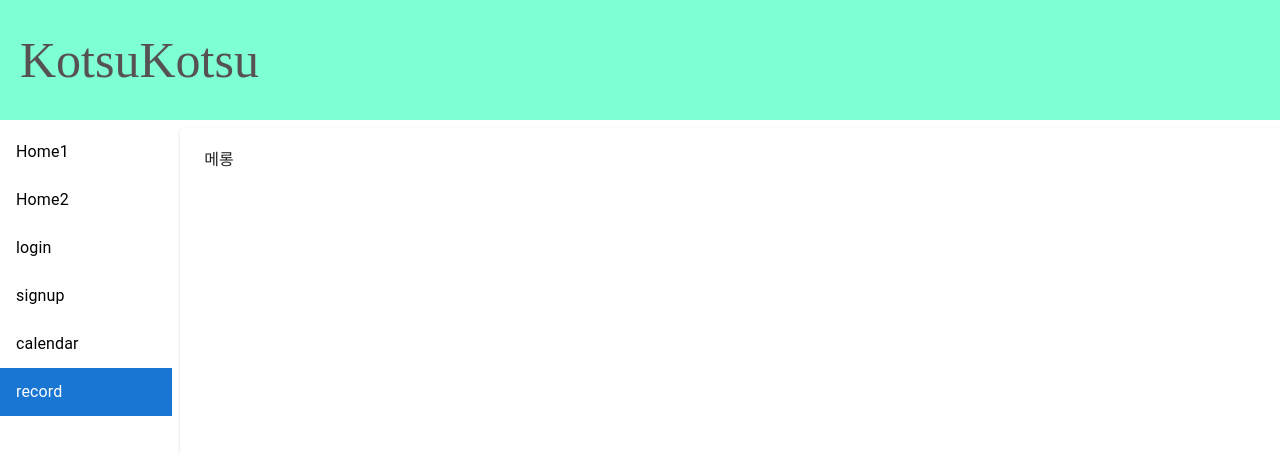
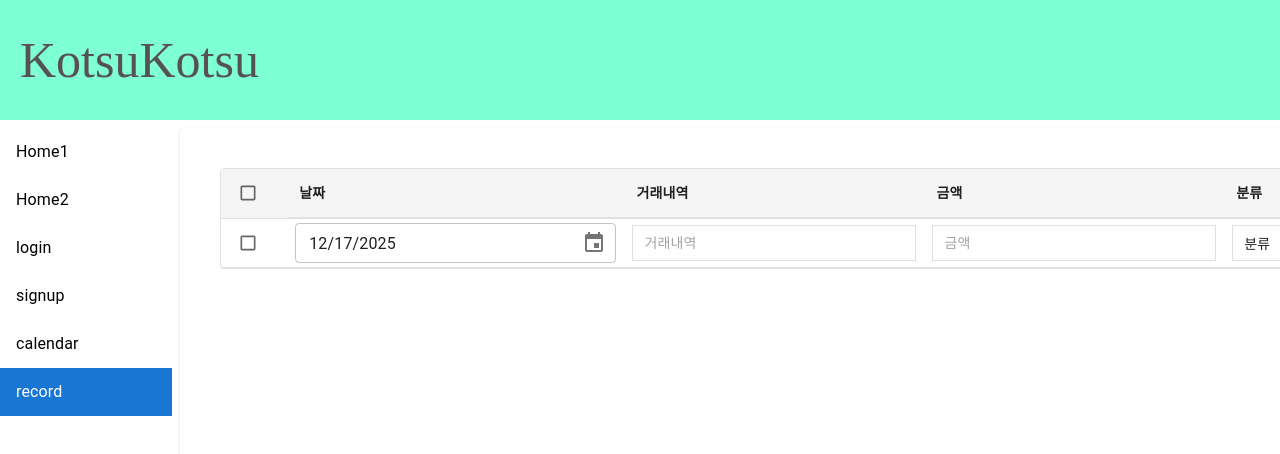
Before and after one commit to Asue0/kotsukotsu-ui, a React (Vite) app: page /record in a window 1280 px wide. Shown: the top 454 px of the page. Built offline with nearby package versions, Linux system fonts and the light colour scheme.

Commit message:
수입/지출 페이지 견본 완성 -> 성능 개선 작업중

```diff
--- a/package.json
+++ b/package.json
@@ -15,8 +15,10 @@
     "@hookform/resolvers": "^5.2.2",
     "@mui/icons-material": "^7.3.7",
     "@mui/material": "^7.3.6",
+    "@mui/x-date-pickers": "^8.27.0",
     "@reduxjs/toolkit": "^2.11.1",
     "axios": "^1.13.2",
+    "dayjs": "^1.11.19",
     "react": "^19.2.0",
     "react-dom": "^19.2.0",
     "react-hook-form": "^7.68.0",
--- /dev/null
+++ b/src/pages/record/DataTable.tsx
@@ -0,0 +1,290 @@
+import { ChangeEvent, useState } from "react";
+import {
+  Box,
+  Table,
+  TableBody,
+  TableCell,
+  TableContainer,
+  TableHead,
+  TableRow,
+  Paper,
+  Checkbox,
+  TextField,
+  Button,
+} from "@mui/material";
+import { DatePicker } from "@mui/x-date-pickers/DatePicker";
+import { LocalizationProvider } from "@mui/x-date-pickers/LocalizationProvider";
+import { AdapterDayjs } from "@mui/x-date-pickers/AdapterDayjs";
+import dayjs, { Dayjs } from "dayjs";
+import DeleteIcon from "@mui/icons-material/Delete";
+import AddIcon from "@mui/icons-material/Add";
+
+export interface TableRowData {
+  id: string;
+  selected: boolean;
+  date: Dayjs | null;
+  particulars: string;
+  amount: string;
+  category: string;
+  memo: string;
+}
+
+const CATEGORIES = [
+  { value: "food", label: "식비" },
+  { value: "transport", label: "교통비" },
+  { value: "entertainment", label: "여가" },
+  { value: "shopping", label: "쇼핑" },
+  { value: "etc", label: "기타" },
+];
+
+// 입력 영역 스타일
+const cellInputSx = {
+  width: "100%",
+  "& .MuiInputBase-input": {
+    padding: "8px 12px",
+    fontSize: "0.875rem",
+  },
+  "& .MuiOutlinedInput-root": {
+    borderRadius: 0,
+    "& fieldset": {
+      borderColor: "#e0e0e0",
+    },
+    "&:hover fieldset": {
+      borderColor: "#9e9e9e",
+    },
+    "&.Mui-focused fieldset": {
+      borderColor: "#1976d2",
+      borderWidth: 1,
+    },
+  },
+};
+
+// 헤더 스타일
+const headerCellSx = {
+  backgroundColor: "#f5f5f5",
+  fontWeight: 600,
+  fontSize: "0.875rem",
+  borderBottom: "2px solid #e0e0e0",
+  padding: "12px",
+};
+
+// 셀 스타일
+const cellSx = {
+  padding: "4px 8px",
+  borderBottom: "1px solid #e0e0e0",
+  verticalAlign: "middle",
+};
+
+// 체크박스 셀 스타일
+const checkboxCellSx = {
+  padding: "4px 8px",
+  borderBottom: "1px solid #e0e0e0",
+  width: 50,
+};
+
+const DataTable = () => {
+  const [rows, setRows] = useState<TableRowData[]>([
+    {
+      id: "1",
+      selected: false,
+      date: dayjs(),
+      particulars: "",
+      amount: "",
+      category: "",
+      memo: "",
+    },
+  ]);
+
+  const handleSelectAll = (event: React.ChangeEvent<HTMLInputElement>) => {
+    const checked = event.target.checked;
+    setRows((prev) => prev.map((row) => ({ ...row, selected: checked })));
+  };
+
+  const handleSelectRow =
+    (id: string) => (event: React.ChangeEvent<HTMLInputElement>) => {
+      setRows((prev) =>
+        prev.map((row) =>
+          row.id === id ? { ...row, selected: event.target.checked } : row,
+        ),
+      );
+    };
+
+  const handleDateChange = (id: string) => (newDate: Dayjs | null) => {
+    setRows((prev) =>
+      prev.map((row) => (row.id === id ? { ...row, date: newDate } : row)),
+    );
+  };
+
+  const handleFieldChange =
+    (id: string, field: keyof TableRowData) =>
+    (event: ChangeEvent<HTMLInputElement | HTMLTextAreaElement>) => {
+      setRows((prev) =>
+        prev.map((row) =>
+          row.id === id ? { ...row, [field]: event.target.value } : row,
+        ),
+      );
+    };
+
+  const handleAddRow = () => {
+    const newId = String(Date.now());
+    setRows((prev) => [
+      ...prev,
+      {
+        id: newId,
+        selected: false,
+        date: dayjs(),
+        particulars: "",
+        amount: "",
+        category: "",
+        memo: "",
+      },
+    ]);
+  };
+
+  const handleDeleteSelected = () => {
+    setRows((prev) => prev.filter((row) => !row.selected));
+  };
+
+  const selectedCount = rows.filter((row) => row.selected).length;
+
+  return (
+    <LocalizationProvider dateAdapter={AdapterDayjs}>
+      <Box sx={{ p: 2 }}>
+        <TableContainer
+          component={Paper}
+          sx={{ boxShadow: "none", border: "1px solid #e0e0e0" }}
+        >
+          <Table>
+            <TableHead>
+              <TableRow>
+                <TableCell
+                  sx={{ ...checkboxCellSx, backgroundColor: "#f5f5f5" }}
+                >
+                  <Checkbox
+                    checked={
+                      rows.length > 0 && rows.every((row) => row.selected)
+                    }
+                    indeterminate={
+                      selectedCount > 0 && selectedCount < rows.length
+                    }
+                    onChange={handleSelectAll}
+                    size="small"
+                  />
+                </TableCell>
+                <TableCell sx={headerCellSx}>날짜</TableCell>
+                <TableCell sx={headerCellSx}>거래내역</TableCell>
+                <TableCell sx={headerCellSx}>금액</TableCell>
+                <TableCell sx={headerCellSx}>분류</TableCell>
+                <TableCell sx={headerCellSx}>메모</TableCell>
+              </TableRow>
+            </TableHead>
+            <TableBody>
+              {rows.map((row) => (
+                <TableRow key={row.id}>
+                  <TableCell sx={checkboxCellSx}>
+                    <Checkbox
+                      checked={row.selected}
+                      onChange={handleSelectRow(row.id)}
+                      size="small"
+                    />
+                  </TableCell>
+                  <TableCell sx={cellSx}>
+                    <DatePicker
+                      value={row.date}
+                      onChange={handleDateChange(row.id)}
+                      slotProps={{
+                        textField: {
+                          size: "small",
+                          fullWidth: true,
+                          sx: cellInputSx,
+                        },
+                      }}
+                    />
+                  </TableCell>
+                  <TableCell sx={cellSx}>
+                    <TextField
+                      fullWidth
+                      variant="outlined"
+                      size="small"
+                      value={row.particulars}
+                      onChange={handleFieldChange(row.id, "particulars")}
+                      placeholder="거래내역"
+                      sx={cellInputSx}
+                    />
+                  </TableCell>
+                  <TableCell sx={cellSx}>
+                    <TextField
+                      fullWidth
+                      variant="outlined"
+                      size="small"
+                      type="number"
+                      value={row.amount}
+                      onChange={handleFieldChange(row.id, "amount")}
+                      placeholder="금액"
+                      sx={cellInputSx}
+                    />
+                  </TableCell>
+                  <TableCell sx={cellSx}>
+                    <TextField
+                      fullWidth
+                      select
+                      variant="outlined"
+                      size="small"
+                      value={row.category}
+                      onChange={handleFieldChange(row.id, "category")}
+                      SelectProps={{
+                        native: true,
+                      }}
+                      sx={cellInputSx}
+                    >
+                      <option value="">분류</option>
+                      {CATEGORIES.map((cat) => (
+                        <option key={cat.value} value={cat.value}>
+                          {cat.label}
+                        </option>
+                      ))}
+                    </TextField>
+                  </TableCell>
+                  <TableCell sx={cellSx}>
+                    <TextField
+                      fullWidth
+                      variant="outlined"
+                      size="small"
+                      value={row.memo}
+                      onChange={handleFieldChange(row.id, "memo")}
+                      placeholder="메모"
+                      sx={cellInputSx}
+                    />
+                  </TableCell>
+                </TableRow>
+              ))}
+            </TableBody>
+          </Table>
+        </TableContainer>
+
+        <Box
+          sx={{ mt: 2, display: "flex", gap: 1, justifyContent: "flex-end" }}
+        >
+          <Button
+            variant="outlined"
+            startIcon={<AddIcon />}
+            onClick={handleAddRow}
+          >
+            항목 추가
+          </Button>
+          <Button
+            variant="contained"
+            color="error"
+            startIcon={<DeleteIcon />}
+            onClick={handleDeleteSelected}
+            disabled={selectedCount === 0}
+          >
+            선택 삭제 ({selectedCount})
+          </Button>
+        </Box>
+      </Box>
+    </LocalizationProvider>
+  );
+};
+
+export default DataTable;
--- a/src/pages/record/RecordMain.tsx
+++ b/src/pages/record/RecordMain.tsx
@@ -1,5 +1,7 @@
+import DataTable from "./DataTable";
+
 const RecordMain = () => {
-  return <div>메롱</div>;
+  return <DataTable></DataTable>;
 };
 
 export default RecordMain;
```
Also changed, not shown: 1 other file (tests, documents, lock files or other folders).
